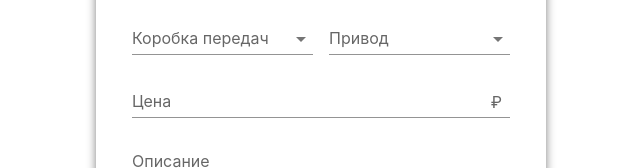
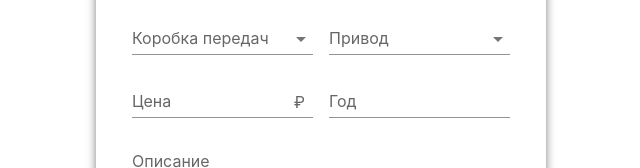
Before and after one commit to ko1p/auto-tinder, a React (Create React App) app: page /onboarding/user-car-form-two in a window 1280 px wide. Shown: the part 283-451 px from the top of the page, without its empty margins (319-959 px from the left). Built offline with nearby package versions, Linux system fonts and the light colour scheme.

Commit message:
fix fotm cat two 	modified:   src/features/onboarding/components/CarFormStepTwo/index.tsx 	modified:   src/features/onboarding/index.ts

```diff
--- a/src/features/onboarding/components/CarFormStepTwo/index.tsx
+++ b/src/features/onboarding/components/CarFormStepTwo/index.tsx
@@ -22,6 +22,7 @@ type FormValues = {
   drive: number;
   description: string;
   price: number;
+  manufacture: number;
 };
 
 export default function CarFormStepTwo() {
@@ -55,6 +56,12 @@ export default function CarFormStepTwo() {
     { name: 'Задний', id: 3 },
   ];
 
+  const rulesManufacture = {
+    required: true,
+    minLength: { value: 4, message: 'Укажите год полностью.' },
+    maxLength: { value: 4, message: 'Укажите год полностью.' },
+  };
+
   const rules = {
     required: true,
   };
@@ -66,6 +73,20 @@ export default function CarFormStepTwo() {
   function onChangePrice(element: React.ChangeEvent<HTMLInputElement | HTMLTextAreaElement>): void {
     let editableValue: string = element.target.value.replace(/[^\d]/g, '');
     editableValue = editableValue.length > 9 ? editableValue.slice(0, 9) : editableValue;
+    element.target.value = editableValue;
+  }
+
+  function onChangeManufacture(
+    element: React.ChangeEvent<HTMLInputElement | HTMLTextAreaElement>,
+  ): void {
+    let editableValue: string = element.target.value.replace(/[^\d]/g, '');
+    editableValue = editableValue.length > 4 ? editableValue.slice(0, 4) : editableValue;
+
+    if (editableValue.length >= 4) {
+      if (Number(editableValue) < 1900) editableValue = '1900';
+      if (Number(editableValue) > 2022) editableValue = '2022';
+    }
+
     element.target.value = editableValue;
   }
 
@@ -113,7 +134,6 @@ export default function CarFormStepTwo() {
               </Select>
               <FormHelperText>{constructorErrorHelperText(errors, 'drive')}</FormHelperText>
             </FormControl>
-          </div>
 
             <TextField
               className={styles.input}
@@ -128,6 +148,18 @@ export default function CarFormStepTwo() {
                 endAdornment: <InputAdornment position='start'>₽</InputAdornment>,
               }}
             />
+
+            <TextField
+              className={styles.input}
+              label='Год'
+              fullWidth
+              {...register('manufacture', rulesManufacture)}
+              error={!!errors?.manufacture}
+              helperText={constructorErrorHelperText(errors, 'manufacture')}
+              variant='standard'
+              onChange={onChangeManufacture}
+            />
+          </div>
 
           <TextField
             className={styles.input}
--- a/src/features/onboarding/index.ts
+++ b/src/features/onboarding/index.ts
@@ -1,5 +1,7 @@
 import PhoneRequest from './components/PhoneRequest';
 import CarFormStepOne from './components/CarFormStepOne';
+import CarFormStepTwo from './components/CarFormStepTwo';
 
 export { PhoneRequest };
 export { CarFormStepOne };
+export { CarFormStepTwo };
```
Lines whose indentation alone changed are shown as unchanged.
